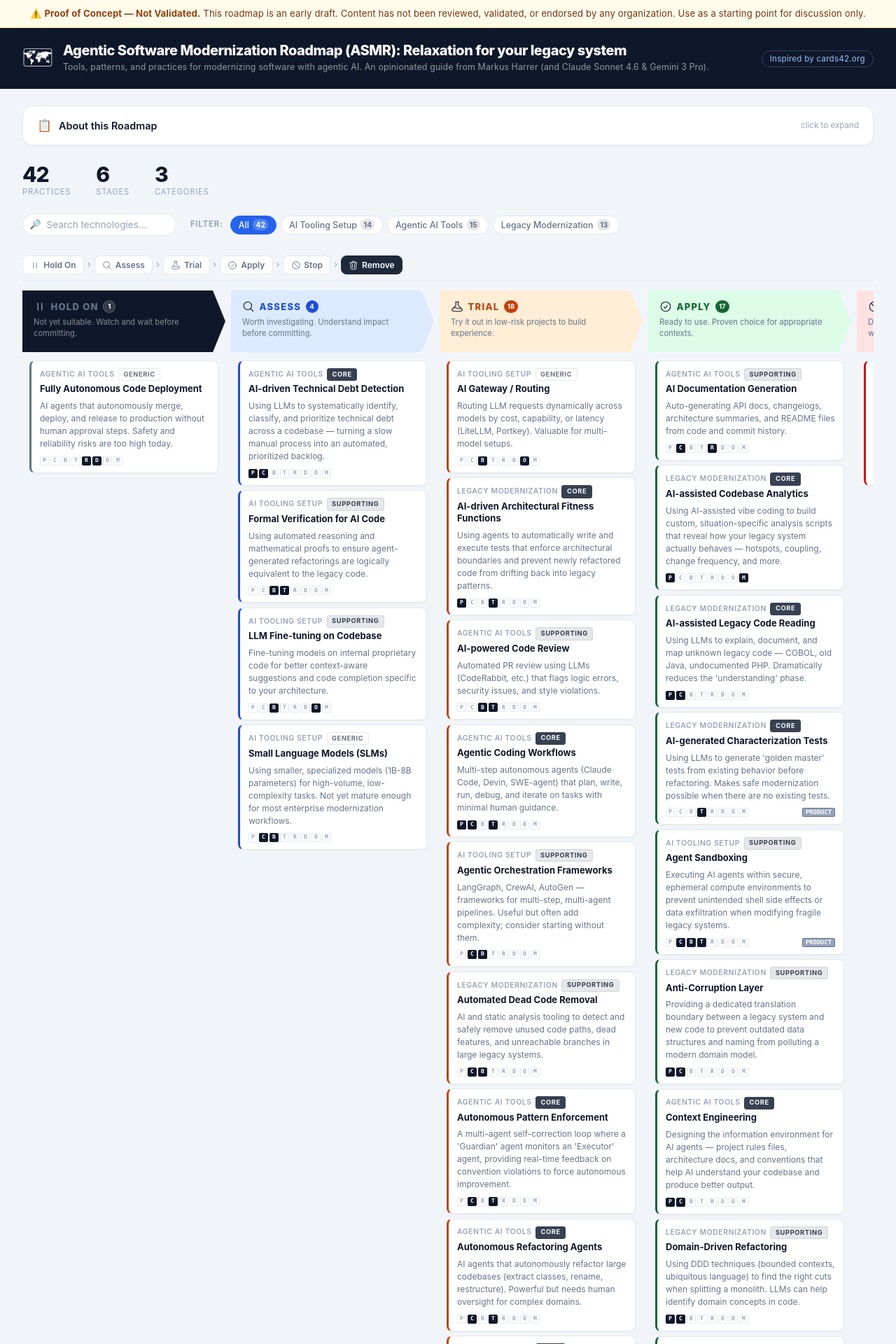
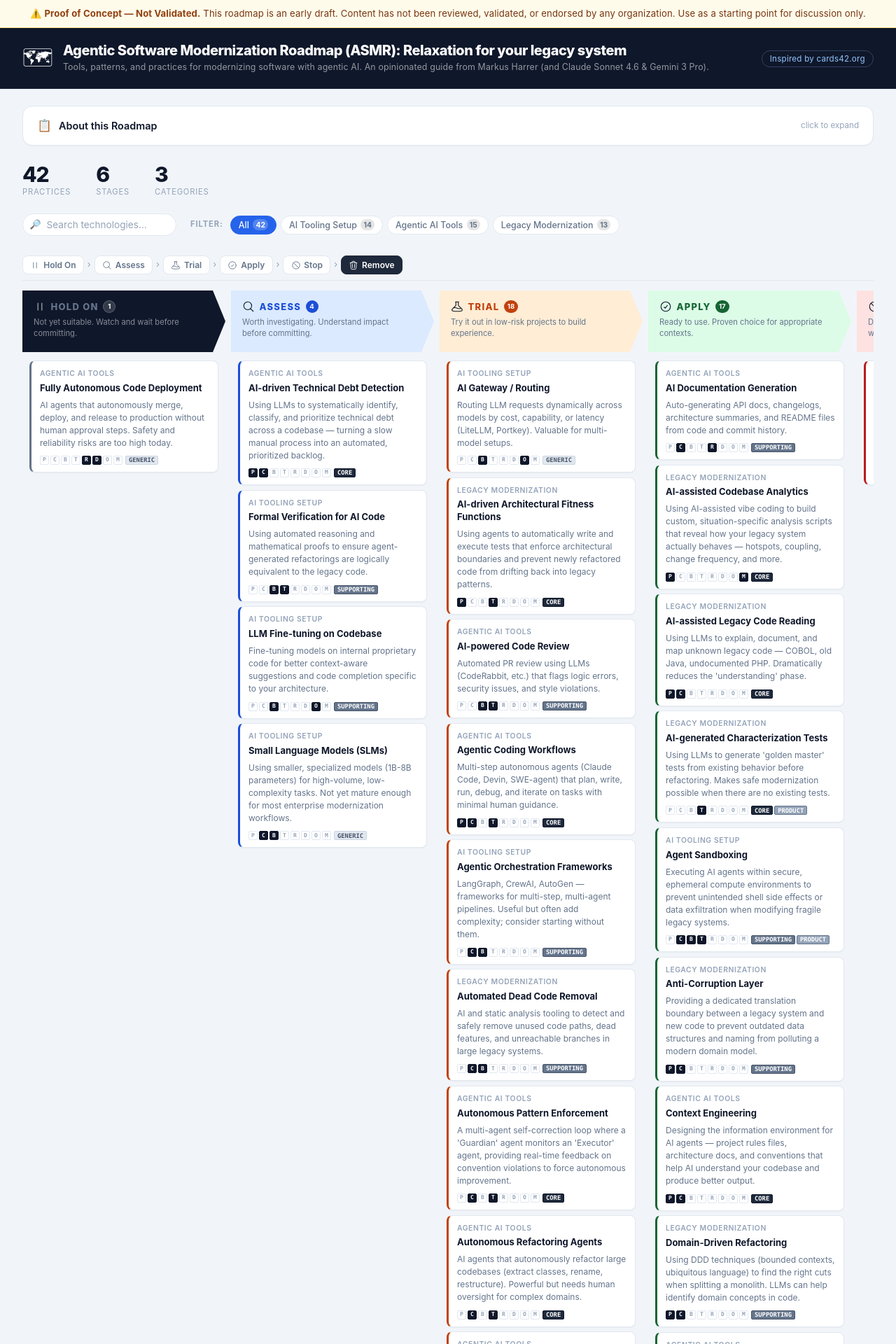
Before and after one commit to feststelltaste/asmr, a Jekyll site: the page built from index.html, in a window 1280 px wide. Shown: the top 1920 px of the page at 70% size. Built offline with Jekyll 4.4.1, drawn with Linux system fonts in a browser that asks for light colours; some of the changed text lies outside the part shown.

Commit message:
move detailed tags to bottom

```diff
--- a/assets/css/main.scss
+++ b/assets/css/main.scss
@@ -616,18 +616,30 @@ button { font-family: inherit; cursor: pointer; border: none; background: none;
 
 /* Strategic value badges — cards + detail page */
 .sv-badge {
-  display: inline-block;
-  font-size: .58rem;
+  display: inline-flex;
+  align-items: center;
+  justify-content: center;
+  height: 13px;
+  padding: 0 4px;
+  font-size: .55rem;
   font-weight: 700;
+  font-family: var(--font-mono);
   text-transform: uppercase;
-  letter-spacing: .07em;
-  padding: .1rem .4rem;
+  border-radius: 2px;
+  line-height: 1;
+  white-space: nowrap;
+}
+.sv-core       { background: #1e293b; color: #ffffff; border: 1px solid #0f172a; }
+.sv-supporting { background: #64748b; color: #ffffff; border: 1px solid #475569; }
+.sv-generic    { background: #e2e8f0; color: #475569; border: 1px solid #cbd5e1; }
+
+/* Large variant for detail page */
+.sv-badge-lg {
+  height: 20px;
+  padding: 0 6px;
+  font-size: .65rem;
   border-radius: 3px;
-  line-height: 1.4;
 }
-.sv-core       { background: #374151; color: #f9fafb; border: 1px solid #374151; }
-.sv-supporting { background: #e5e7eb; color: #374151; border: 1px solid #d1d5db; }
-.sv-generic    { background: #ffffff; color: #6b7280; border: 1px solid #e5e7eb; }
 
 /* Evolution badges */
 .ev-badge {
@@ -678,11 +690,18 @@ button { font-family: inherit; cursor: pointer; border: none; background: none;
 .tcard-footer {
   display: flex;
   align-items: center;
-  justify-content: space-between;
-  margin-top: .35rem;
+  gap: 2px;
+  margin-top: .4rem;
+  flex-wrap: wrap;
 }
 
 .dsq-row {
+  display: flex;
+  gap: 2px;
+  margin-right: 2px;
+}
+
+.dsq {
   display: flex;
   gap: 2px;
 }
--- a/index.html
+++ b/index.html
@@ -176,7 +176,6 @@ layout: default
             >
               <div class="tcard-meta">
                 <span class="tcard-cat">{{ tech.category }}</span>
-                {% if tech.strategic_value %}<span class="sv-badge sv-{{ tech.strategic_value }}">{{ tech.strategic_value }}</span>{% endif %}
               </div>
               <span class="tcard-name">{{ tech.title }}</span>
               {% if tech.description %}<span class="tcard-desc">{{ tech.description }}</span>{% endif %}
@@ -187,6 +186,7 @@ layout: default
                     <span class="dsq{% if tech.devops_phases contains p %} dsq-on{% endif %}" title="{{ p }}">{{ p | slice: 0 | upcase }}</span>
                   {% endfor %}
                 </div>
+                {% if tech.strategic_value %}<span class="sv-badge sv-{{ tech.strategic_value }}">{{ tech.strategic_value }}</span>{% endif %}
                 {% if tech.evolution %}<span class="ev-badge ev-{{ tech.evolution | slugify }}">{{ tech.evolution }}</span>{% endif %}
               </div>
             </a>
```
